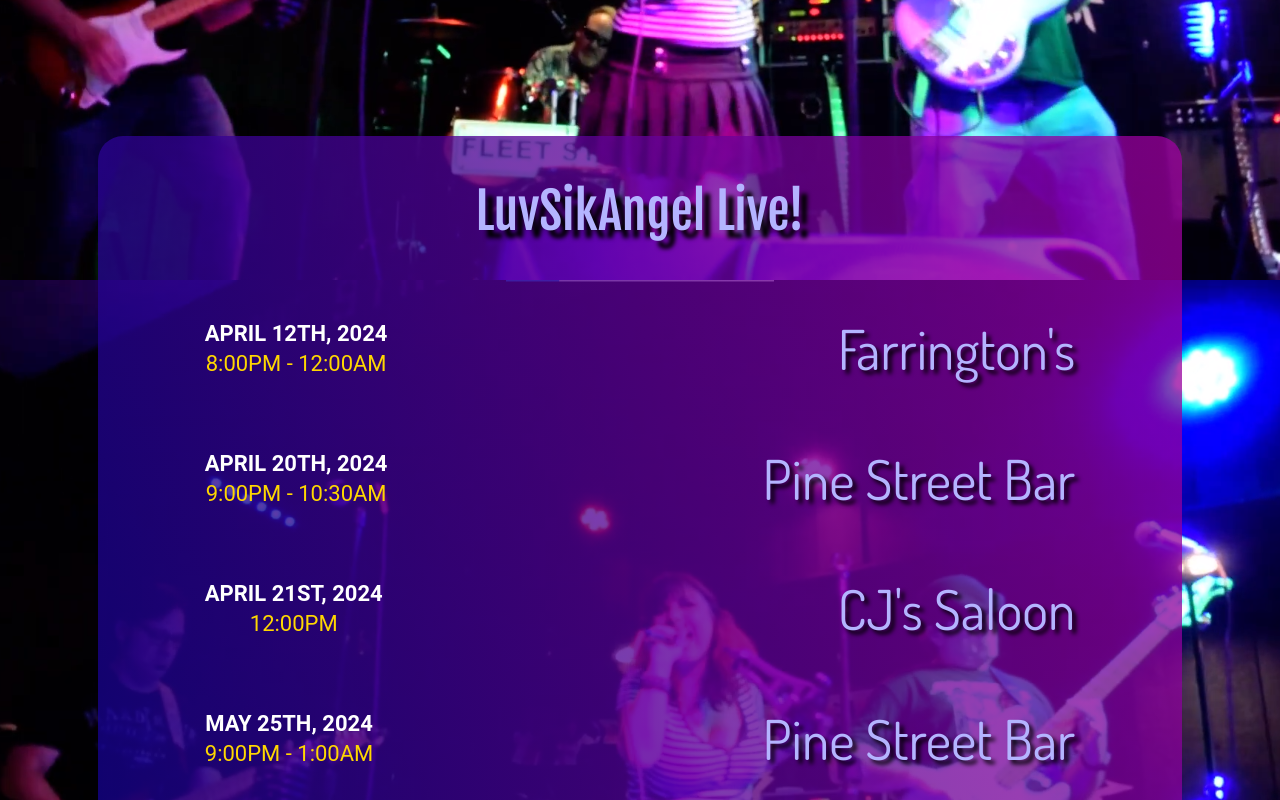
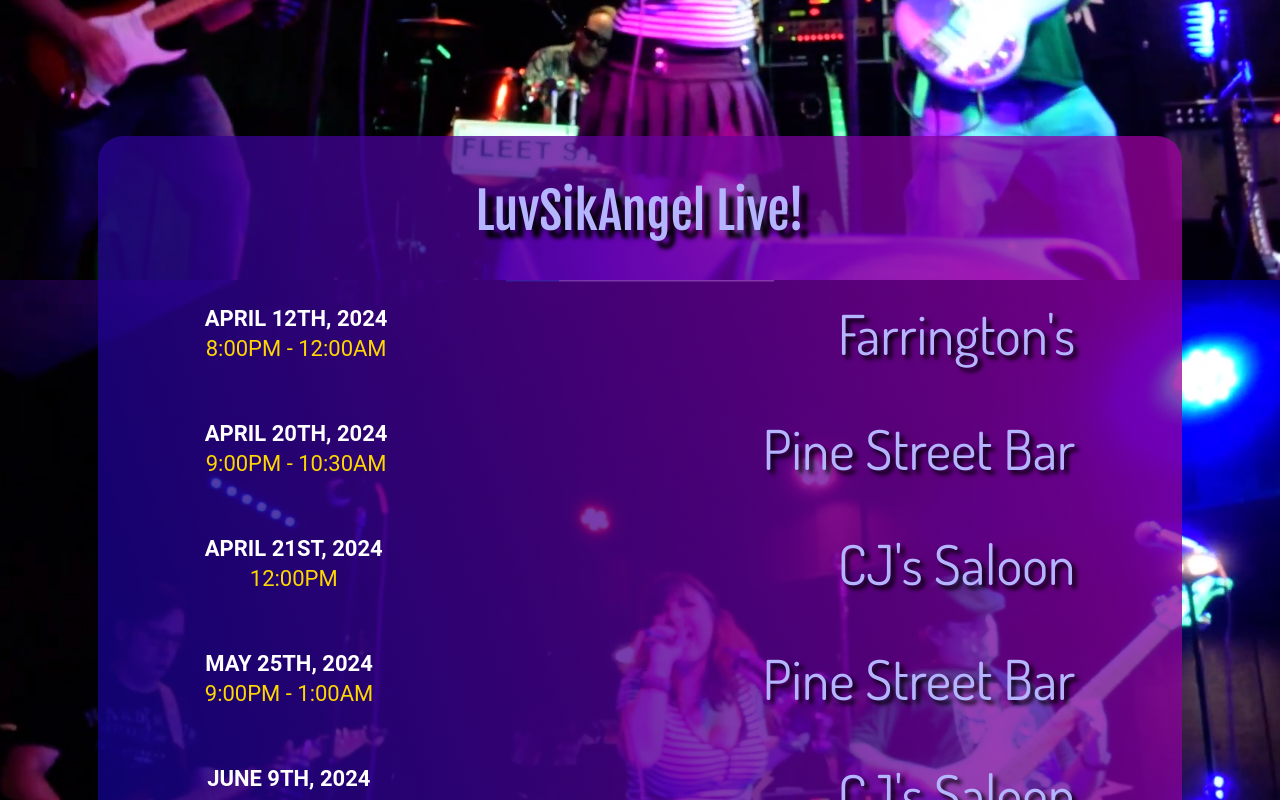
Before and after one commit to NickGentryBJJ/LuvSikReact, a React (Create React App) app: page / in a window 1280 px wide. Shown: the part 520-1320 px from the top of the page. Built offline with nearby package versions, Linux system fonts and the light colour scheme.

Commit message:
adjusted gap in show dates

```diff
--- a/src/Components/Shows/ShowIndex/ShowIndex.css
+++ b/src/Components/Shows/ShowIndex/ShowIndex.css
@@ -7,7 +7,7 @@
     background: linear-gradient(253deg, #9f009fbf, #03038ac9);
     border-radius: 25px;
     width: 80%;
-    gap: 45px;
+    gap: 30px;
     align-self: center;
 }
 .show-title {
```
